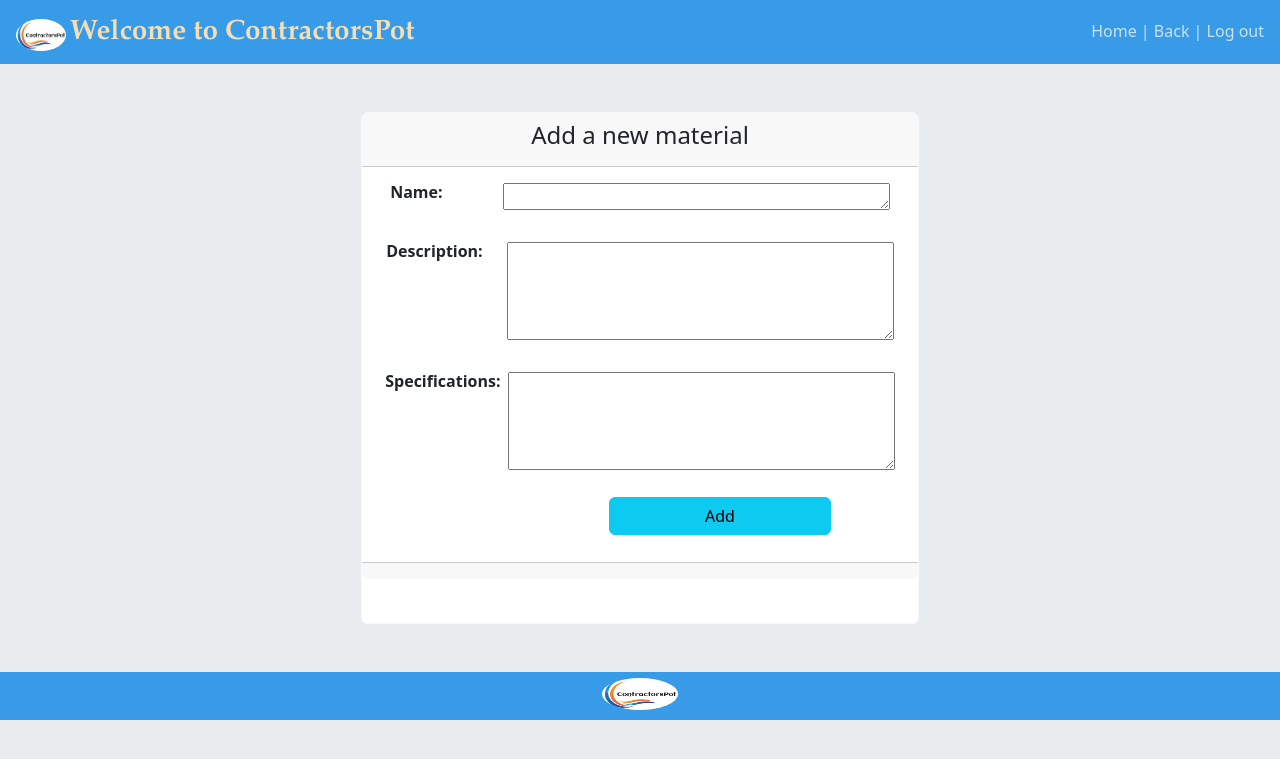
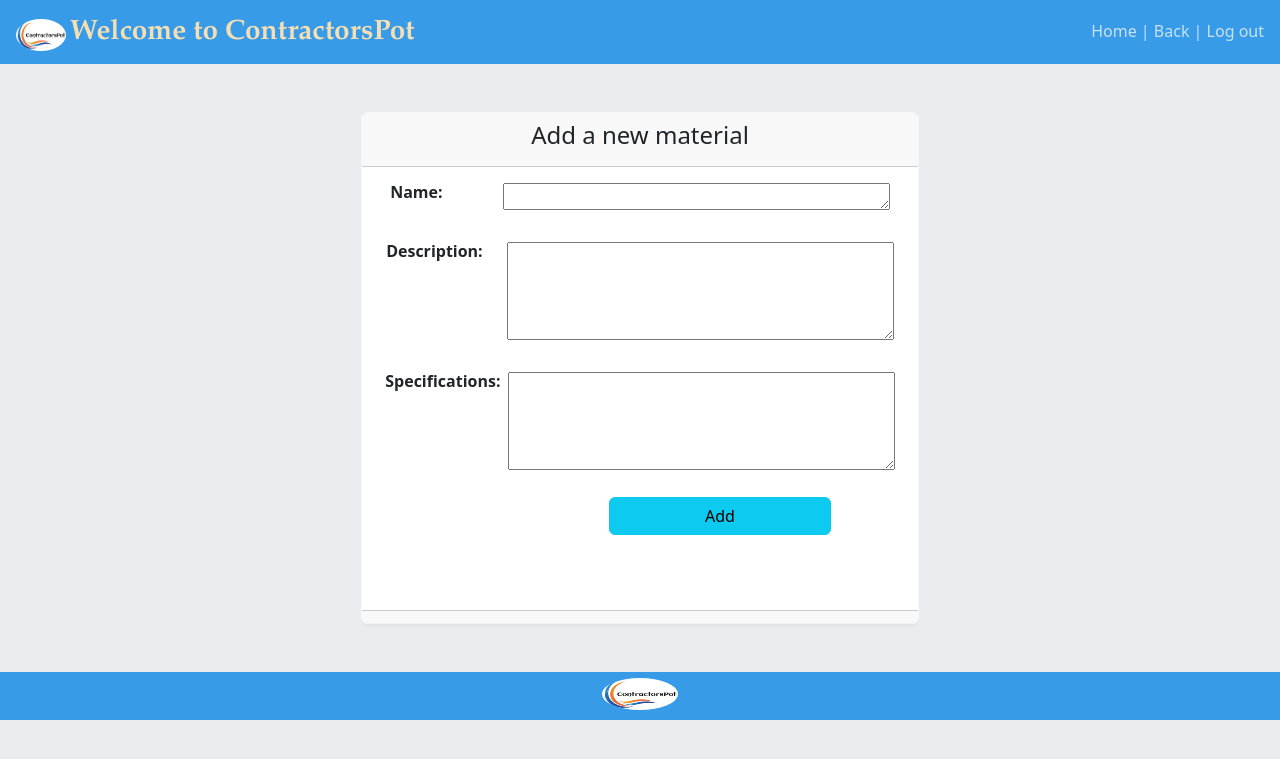
Before and after one commit to rawanakram/Solo-Project, a Django app: template app1/templates/add.html in a window 1280 px wide. Shown: the top 759 px of the page. Run offline with Django 3.2, Linux system fonts and the light colour scheme; the template is opened without the code that fills it: values that come from a table or form of the project are taken from there, others are empty; data comes from the database, SQL or seed files in the repository.

Commit message:
edit add template

```diff
--- a/app1/templates/add.html
+++ b/app1/templates/add.html
@@ -42,7 +42,7 @@
                 <div>
                     <input type="submit" value="Add" class=" mybtn2 btn btn-info btn-md ">
                 </div>
-                <div class="card-footer text-body-secondary">
+                <div class="card-footer text-body-secondary mt-5">
                 </div>
 
             </form>
```
Also changed, not shown: app1/static/img/9.PNG.
